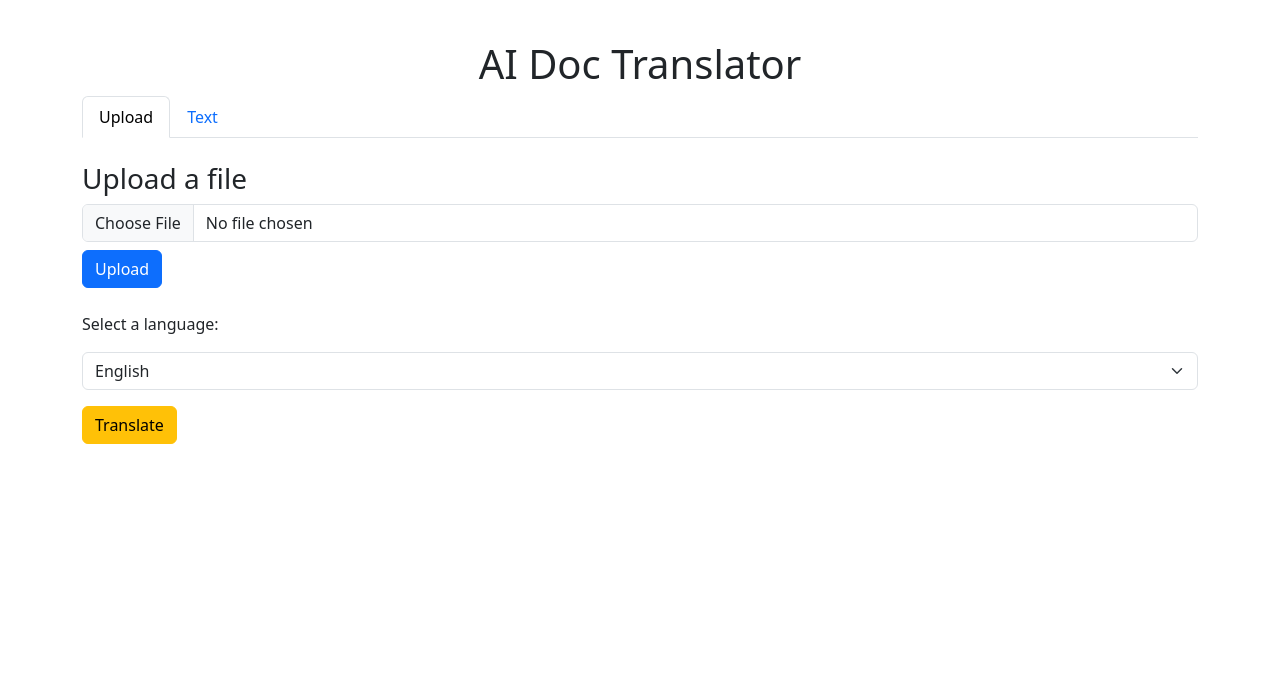
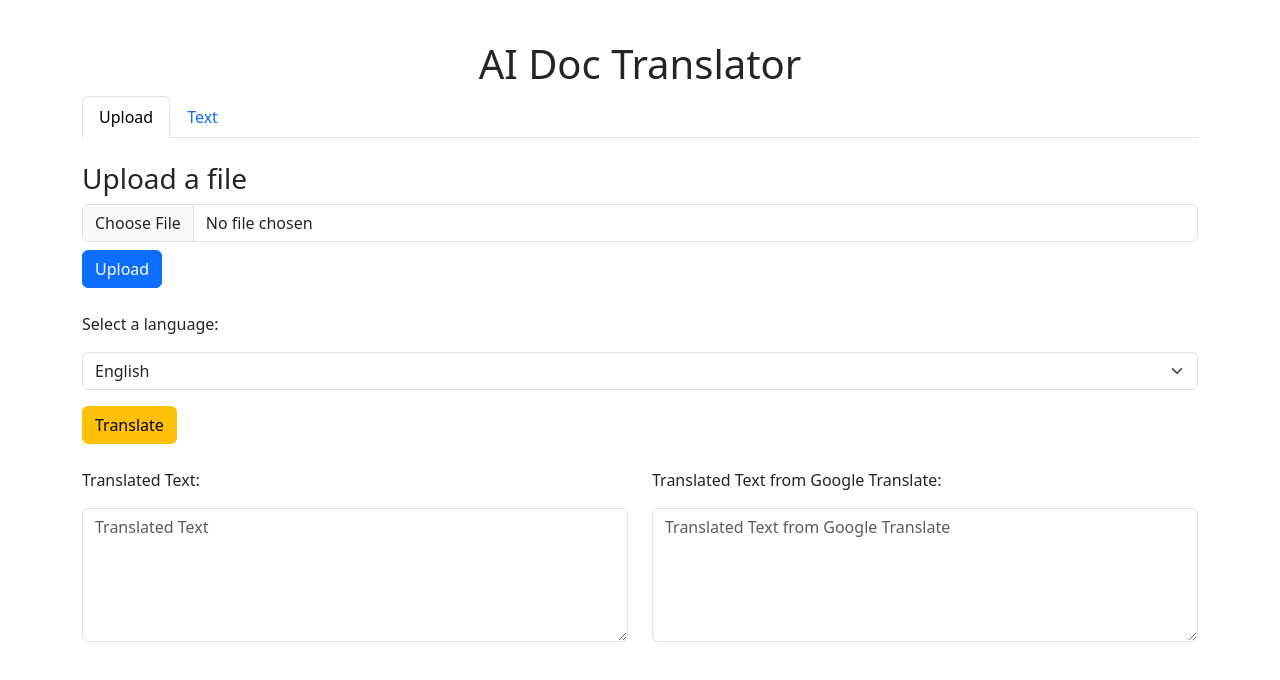
Before and after one commit to srinivasa-sameer/ai-doc-translator-frontend, a React (Create React App) app: page /#/upload in a window 1280 px wide. Shown: the top 680 px of the page. Built offline with nearby package versions, Linux system fonts and the light colour scheme.

Commit message:
UI modifications

```diff
--- a/src/UploadPage/index.js
+++ b/src/UploadPage/index.js
@@ -25,6 +25,26 @@ const UploadPage = () => {
           <option value="zh">Chinese</option>
         </select>
         <button className="btn btn-warning">Translate</button>
+        <br />
+        <br />
+        <div className="row">
+          <div className="col-md-6">
+            <label> Translated Text:</label>
+            <textarea
+              className="form-control mt-3"
+              rows="5"
+              placeholder="Translated Text"
+            />
+          </div>
+          <div className="col-md-6">
+            <label> Translated Text from Google Translate:</label>
+            <textarea
+              className="form-control mt-3"
+              rows="5"
+              placeholder="Translated Text from Google Translate"
+            />
+          </div>
+        </div>
       </div>
     </div>
   );
```
